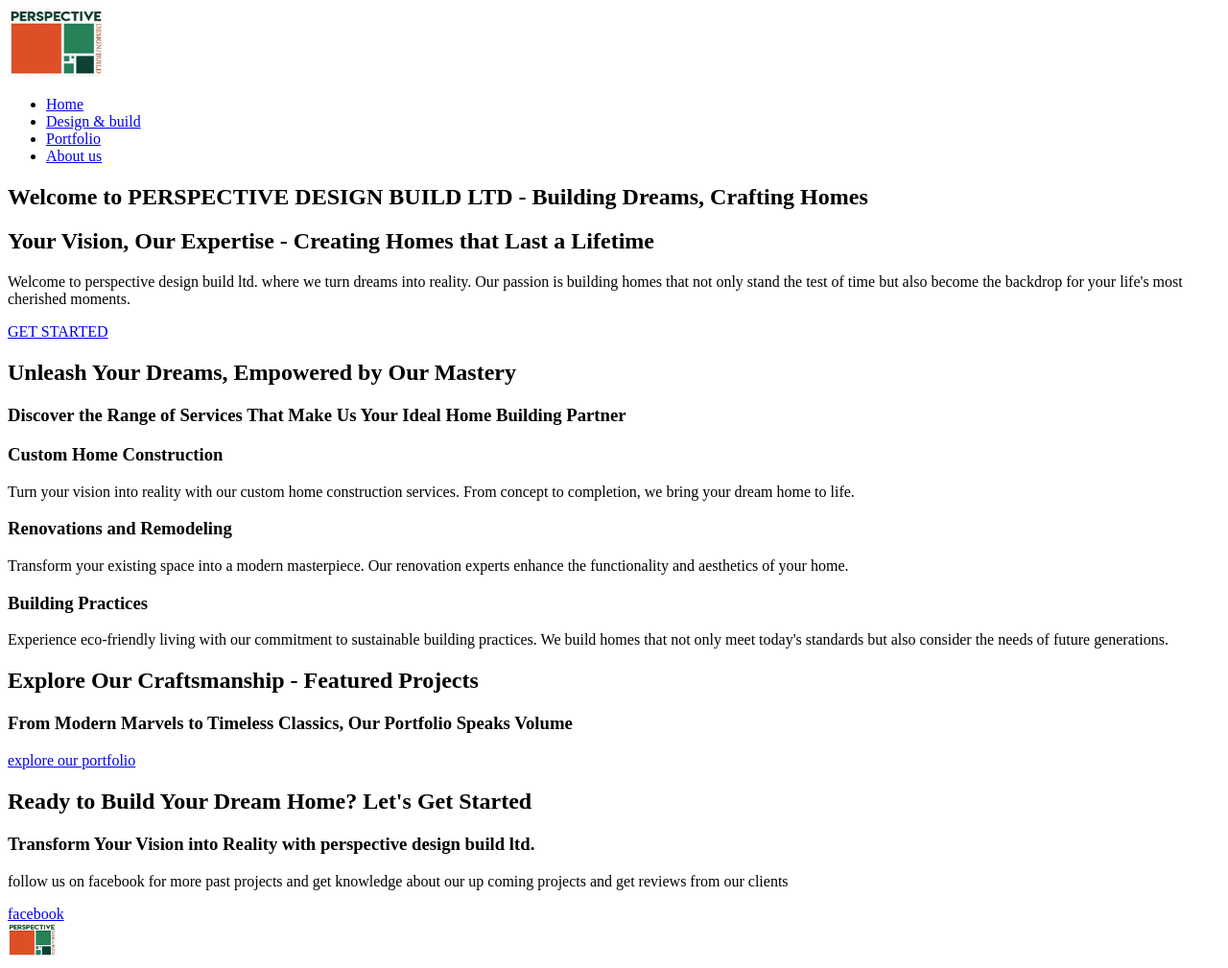
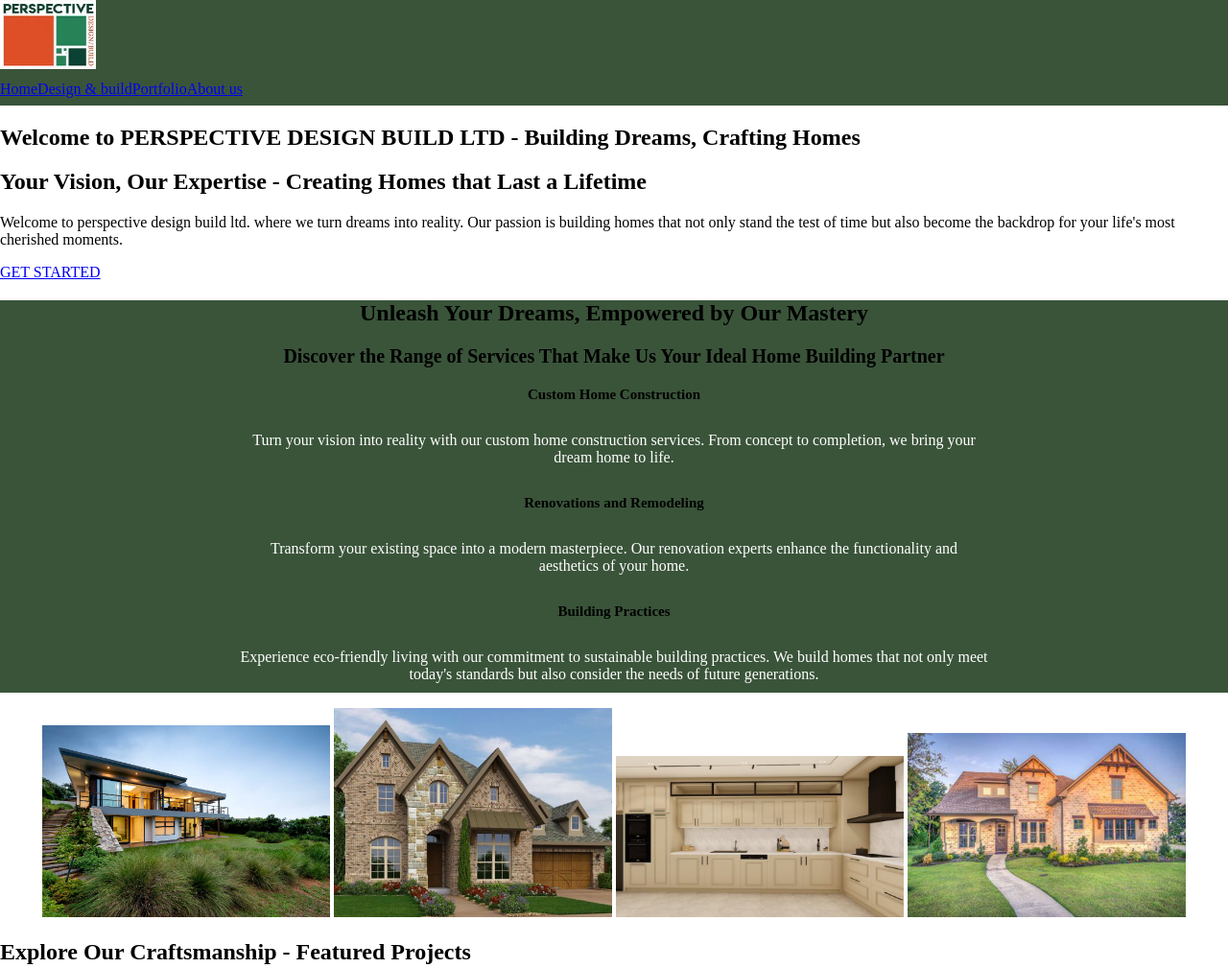
Before and after one commit to nic-dgl103-f23-cvs2/project-BALJITSINGH23, a plain HTML site: page index.html in a window 1280 px wide. Shown: the top 1009 px of the page at 96% size. Drawn offline with Linux system fonts and the light colour scheme.

Commit message:
css for two section for mobile
adding images portfolio section and give style to services section and working on portfolio section

```diff
--- a/index.html
+++ b/index.html
@@ -5,12 +5,19 @@
     <meta name="viewport" content="width=device-width, initial-scale=1.0" />
     <title>Project</title>
     <link rel="stylesheet" href="style.css" />
+    <link
+      rel="stylesheet"
+      href="https://cdnjs.cloudflare.com/ajax/libs/font-awesome/4.7.0/css/font-awesome.min.css"
+    />
   </head>
   <body>
     <header>
       <img src="images/logo.png" alt="logo" width="100px" />
       <nav>
-        <ul>
+        <a class="toggle" onclick="showNav()"
+          ><i class="fa fa-bars" aria-hidden="true"></i
+        ></a>
+        <ul id="nav-items">
           <li><a href="#">Home</a></li>
           <li><a href="#">Design & build</a></li>
           <li><a href="#">Portfolio</a></li>
@@ -18,6 +25,12 @@
         </ul>
       </nav>
     </header>
+    <script>
+      function showNav() {
+        var element = document.getElementById("nav-items");
+        element.classList.toggle("show-items");
+      }
+    </script>
     <main>
       <section class="hero">
         <h1>
@@ -42,19 +55,19 @@
           Partner
         </h3>
         <div>
-          <h3>Custom Home Construction</h3>
+          <h4>Custom Home Construction</h4>
           <p>
             Turn your vision into reality with our custom home construction
             services. From concept to completion, we bring your dream home to
             life.
           </p>
-          <h3>Renovations and Remodeling</h3>
+          <h4>Renovations and Remodeling</h4>
           <p>
             Transform your existing space into a modern masterpiece. Our
             renovation experts enhance the functionality and aesthetics of your
             home.
           </p>
-          <h3>Building Practices</h3>
+          <h4>Building Practices</h4>
           <p>
             Experience eco-friendly living with our commitment to sustainable
             building practices. We build homes that not only meet today's
@@ -63,6 +76,12 @@
         </div>
       </section>
       <section class="Portfolio">
+        <div class="photos">
+          <img src="images/PHOTO 1.png" alt="Portfolio photo" width="300" />
+          <img src="images/PHOTO 2.png" alt="Portfolio photo" width="290" />
+          <img src="images/PHOTO 3.png" alt="Portfolio photo" width="300" />
+          <img src="images/PHOTO 4.png" alt="Portfolio photo" width="290" />
+        </div>
         <h2>Explore Our Craftsmanship - Featured Projects</h2>
         <h3>
           From Modern Marvels to Timeless Classics, Our Portfolio Speaks Volume
--- a/style.css
+++ b/style.css
@@ -0,0 +1,70 @@
+html {
+    font-size: 62.5%;
+}
+
+body {
+    font-size: 1.6rem;
+    margin: auto;
+}
+
+/*   header    */
+
+header {
+    background-color: rgb(58, 84, 58);
+}
+
+.show-items {
+    display: flex;
+    flex-direction: column;
+    align-items: flex-end;
+}
+
+nav ul {
+    list-style-type: none;
+    margin: 0;
+    padding: 0;
+    display: none;
+}
+
+nav ul li {
+    padding: 8px 0;
+}
+
+/*      SERVICES SECTUION     */
+
+.services {
+    background-color: rgb(58, 84, 58);
+    text-align: center;
+}
+
+.services p {
+    padding: 10px 250px;
+    color: white;
+}
+
+.services h3 {
+    font-size: 2rem;
+    padding: 0 70px;
+}
+
+/*        portfolio section      */
+
+.photos {
+    text-align: center;
+}
+
+.services h4 {
+    font-size: 1.5rem;
+}
+
+@media only screen and (min-width: 1200px) {
+
+    nav .toggle {
+        display: none;
+    }
+
+    nav ul {
+        display: flex;
+        flex-direction: row;
+    }
+}
```
Also changed, not shown: images/PHOTO 1.png (added), images/PHOTO 2.png (added), images/PHOTO 3.png (added), images/PHOTO 4.png (added).
